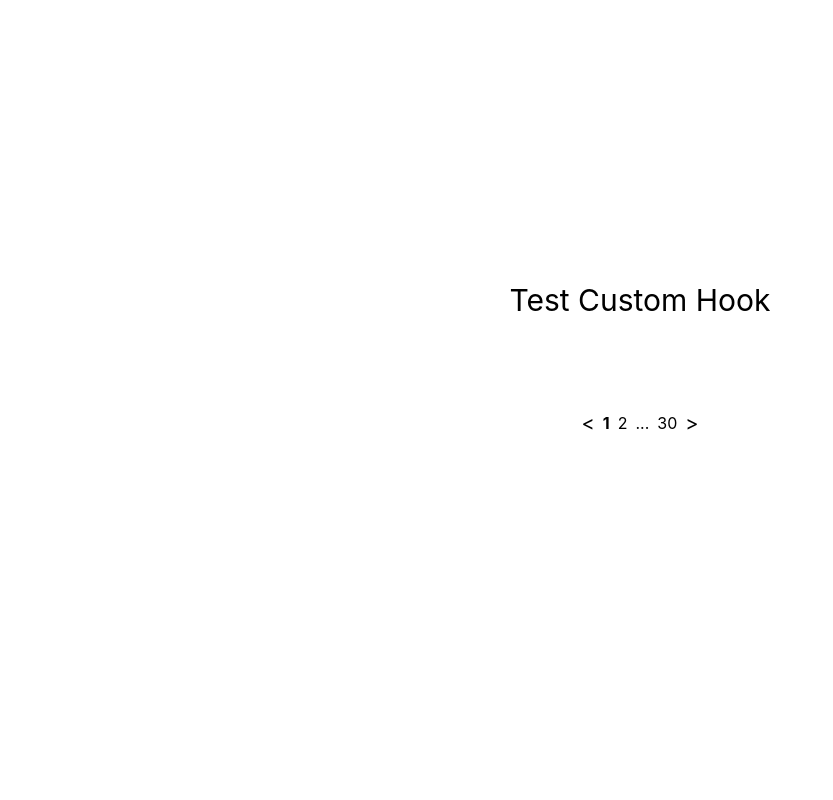
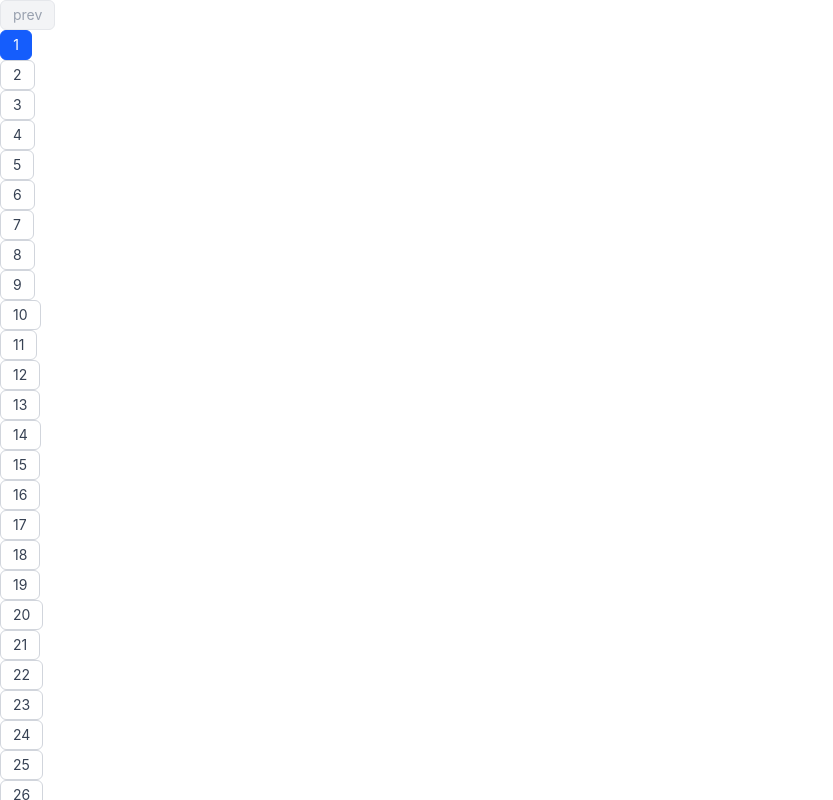
Before and after one commit to khaterehnaseri444-ui/customHooks, a React (Vite) app in the folder vite/: page /pagination in a window 1280 px wide. Shown: the top 800 px of the page, without its empty margins (0-833 px from the left). Built offline with nearby package versions, Linux system fonts and the light colour scheme.

Commit message:
feat : complte pagination part

```diff
--- a/vite/src/core/hooks/pagination/Pagination.jsx
+++ b/vite/src/core/hooks/pagination/Pagination.jsx
@@ -1,78 +1,79 @@
-import { useMemo } from "react";
+import React from "react";
+import usePaginate from "./usePaginate";
 
-function range(start, end) {
-  const out = [];
-  for (let i = start; i <= end; i++) {
-    out.push(i);
-  }
-  return out;
-}
-
-function getPaginationItems({ totalPages, currentPage, siblingCount = 1 }) {
-  const items = [];
-
-  if (totalPages <= 2 * siblingCount + 3) {
-    return range(1, totalPages);
-  }
-
-  const firstPage = 1;
-  const lastPage = totalPages;
-
-  const leftSibling = Math.max(currentPage - siblingCount, 2);
-  const rightSibling = Math.min(currentPage + siblingCount, totalPages - 1);
-
-  const showLeftEllipsis = leftSibling > 2;
-  const showRightEllipsis = rightSibling < totalPages - 1;
-
-  items.push(firstPage);
-
-  if (showLeftEllipsis) {
-    items.push("...");
-  } else {
-    items.push(...range(2, leftSibling));
-  }
-
-  items.push(...range(leftSibling, rightSibling));
-
-  if (showRightEllipsis) {
-    items.push("...");
-  } else {
-    items.push(...range(rightSibling + 1, lastPage - 1));
-  }
-
-  items.push(lastPage);
-
-  return [...new Set(items)];
-}
-
-function usePagination({ totalPages, currentPage, siblingCount = 1 }) {
-  const paginationItems = useMemo(() => {
-    return getPaginationItems({ totalPages, currentPage, siblingCount });
-  }, [totalPages, currentPage, siblingCount]);
-
-  const goToPage = (p) => {
-    if (typeof p !== "number") return;
-    console.log(`Navigating to page: ${p}`);
-  };
-
-  const next = () => {
-    if (currentPage < totalPages) {
-      goToPage(currentPage + 1);
+const Pagination = ({
+  currentPage,
+  totalPages,
+  onPageChange,
+  pagesToShow = 3,
+}) => {
+  const pages = usePaginate({ currentPage, totalPages, pagesToShow });
+  const pageClickHandler = (page) => {
+    if (page !== currentPage && page >= 1 && page <= totalPages) {
+      onPageChange(page);
     }
   };
 
-  const prev = () => {
+  const prevClick = () => {
     if (currentPage > 1) {
-      goToPage(currentPage - 1);
+      onPageChange(currentPage - 1);
     }
   };
 
-  return {
-    paginationItems,
-    goToPage,
-    next,
-    prev,
+  const nextClick = () => {
+    if (currentPage < totalPages) {
+      onPageChange(currentPage + 1);
+    }
   };
-}
-
-export default usePagination;
+  return (
+    <div>
+      <button
+        onClick={prevClick}
+        disabled={currentPage === 1}
+        className={`px-3 py-1 rounded-md border text-sm transition-colors ${
+          currentPage === 1
+            ? "bg-gray-100 text-gray-400 border-gray-200 cursor-not-allowed"
+            : "bg-white text-gray-700 border-gray-300 hover:bg-gray-50"
+        }`}
+      >
+        prev
+      </button>
+      <ul>
+        {pages.map((item, index) => {
+          if (item.type === "ellipsis") {
+            return <li>...</li>;
+          }
+          if (item.type === "page") {
+            return (
+              <li>
+                <button
+                  onClick={() => pageClickHandler(item.page)}
+                  className={`px-3 py-1 rounded-md border text-sm min-w-8 transition-colors ${
+                    item.active
+                      ? "bg-blue-600 text-white border-blue-600"
+                      : "bg-white text-gray-700 border-gray-300 hover:bg-gray-50"
+                  }`}
+                >
+                  {item.page}
+                </button>
+              </li>
+            );
+          }
+          return null;
+        })}
+      </ul>
+      <button
+        onClick={nextClick}
+        disabled={currentPage === totalPages}
+        className={`px-3 py-1 rounded-md border text-sm transition-colors ${
+          currentPage === totalPages
+            ? "bg-gray-100 text-gray-400 border-gray-200 cursor-not-allowed"
+            : "bg-white text-gray-700 border-gray-300 hover:bg-gray-50"
+        }`}
+      >
+        next
+      </button>
+    </div>
+  );
+};
+export default Pagination;
--- /dev/null
+++ b/vite/src/core/hooks/pagination/usePaginate.jsx
@@ -0,0 +1,68 @@
+import { useMemo } from "react";
+
+const usePaginate = ({ currentPage, totalPages, pagesToShow = 3 }) => {
+  return useMemo(() => {
+    const pages = [];
+    if (totalPages <= 0) return pages;
+
+    pages.push({
+      type: "prev",
+      label: "prev",
+      disabled: currentPage === 1,
+    });
+    if (totalPages <= pagesToShow) {
+      for (let i = 1; i <= totalPages; i++) {
+        pages.push({
+          type: "page",
+          page: i,
+          active: i === currentPage,
+        });
+      }
+    } else {
+      pages.push({
+        type: "page",
+        page: 1,
+        active: 1 === currentPage,
+      });
+
+      let startPage = Math.max(2, currentPage - 2);
+      let endPage = Math.min(totalPages - 1, currentPage + 2);
+
+      if (currentPage <= 3) {
+        startPage = 2;
+        endPage = Math.max(5, totalPages - 1);
+      } else if (currentPage >= totalPages - 2) {
+        endPage = totalPages - 1;
+        startPage = Math.max(2, totalPages - 4);
+      }
+
+      if (startPage > 2) {
+        pages.push({ type: "ellipsis" });
+      }
+
+      for (let i = startPage; i <= endPage; i++) {
+        pages.push({ type: "page", page: i, active: i === currentPage });
+      }
+      if (endPage < totalPages - 1) {
+        pages.push({ type: "ellipsis" });
+      }
+
+      if (totalPages > 1) {
+        pages.push({
+          type: "page",
+          page: totalPages,
+          active: totalPages === currentPage,
+        });
+      }
+    }
+
+    pages.push({
+      type: "next",
+      label: "next",
+      disabled: totalPages === currentPage,
+    });
+    return pages;
+  }, [totalPages, currentPage, pagesToShow]);
+};
+
+export default usePaginate;
--- a/vite/src/pages/PaginationTest.jsx
+++ b/vite/src/pages/PaginationTest.jsx
@@ -1,60 +1,21 @@
-import { useState } from "react";
-import usePagination from "../core/hooks/pagination/Pagination";
+import React, { useState } from "react";
+import Pagination from "../core/hooks/pagination/Pagination";
 
 function PaginationTest() {
-  const [page, setPage] = useState(1);
+  const [currentPage, setCurrentPage] = useState(1);
   const totalPages = 30;
 
-  const { paginationItems, next, prev } = usePagination({
-    totalPages,
-    currentPage: page,
-    siblingCount: 1,
-  });
-
-  const goPageHandler = (pageNum) => {
-    if (pageNum === "...") return;
-    if (pageNum === page) return;
-    setPage(pageNum);
+  const pageHandler = (page) => {
+    setCurrentPage(page);
   };
-
   return (
-    <div className="w-full h-200 flex items-center justify-center flex-col">
-      <h1 className="text-[30px]">Test Custom Hook</h1>
-      <div className="w-full h-50 flex items-center justify-center gap-2">
-        <button
-          type="button"
-          onClick={() => goPageHandler(page - 1)}
-          disabled={page === 1}
-          className="text-[20px] cursor-pointer"
-        >
-          {"<"}
-        </button>
-        {paginationItems.map((item, index) => {
-          if (item === "...") {
-            return <span key={`ellipsis-${index}`}>...</span>;
-          }
-          const isActivePage = item === page;
-          return (
-            <button
-              key={item}
-              type="button"
-              onClick={() => goPageHandler(item)}
-              className={isActivePage ? "font-bold" : "cursor-pointer"}
-            >
-              {item}
-            </button>
-          );
-        })}
-
-        <button
-          type="button"
-          onClick={() => goPageHandler(page + 1)}
-          disabled={page === totalPages}
-          className="text-[20px] cursor-pointer"
-        >
-          {">"}
-        </button>
-      </div>
+    <div>
+      <Pagination
+        currentPage={currentPage}
+        totalPages={totalPages}
+        pagesToShow={3}
+        onPageChange={pageHandler}
+      />
     </div>
   );
 }
```
